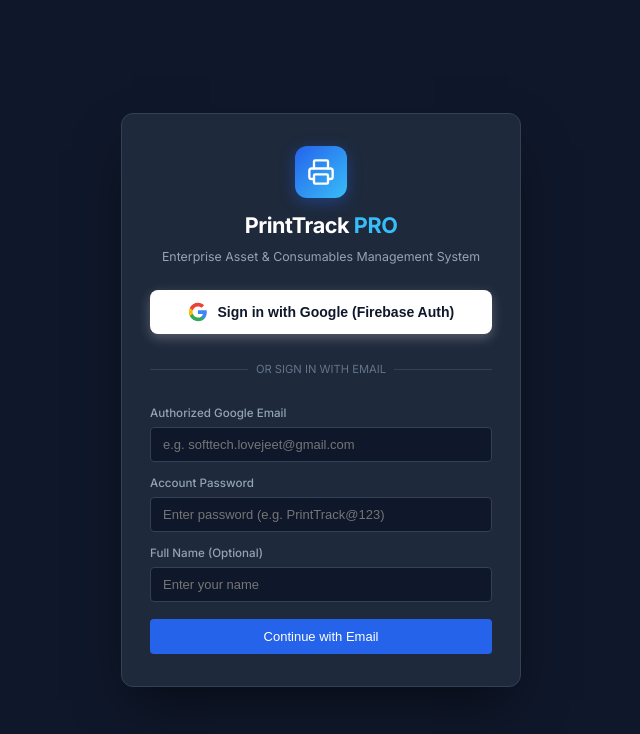
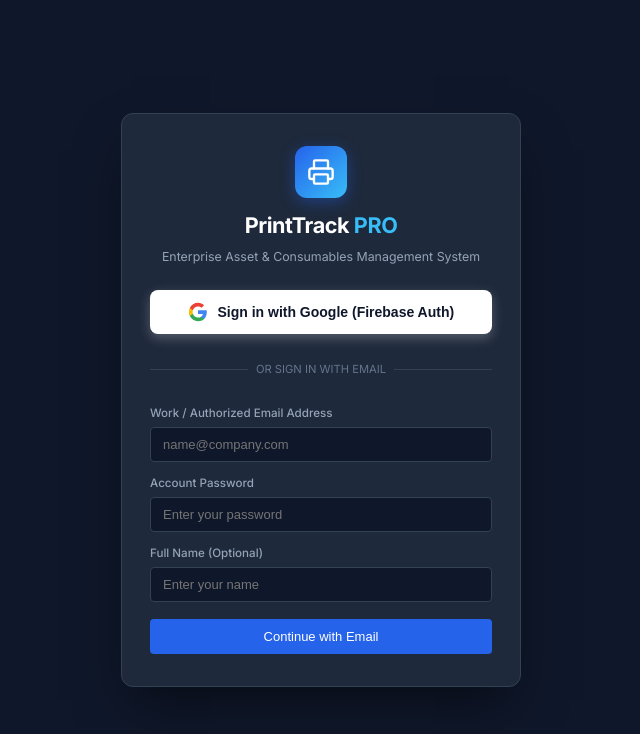
Before and after one commit to rakshaeservices/PrintTrack-Pro, a React (Vite) app: page / in a window 1280 px wide. Shown: the top 734 px of the page, without its empty margins (319-959 px from the left). Built offline with nearby package versions, Linux system fonts and the light colour scheme; no server answers.

Commit message:
fix: replace demo placeholders with clean generic placeholders on LoginPage

```diff
--- a/src/pages/LoginPage.jsx
+++ b/src/pages/LoginPage.jsx
@@ -152,13 +152,13 @@
         <form onSubmit={handleEmailSubmit} style={{ display: 'flex', flexDirection: 'column', gap: '0.85rem' }}>
           <div>
             <label style={{ fontSize: '0.725rem', color: '#94a3b8', marginBottom: '0.35rem', display: 'block', fontWeight: 500 }}>
-              Authorized Google Email
+              Work / Authorized Email Address
             </label>
             <input
               type="email"
               required
               className="form-control"
-              placeholder="e.g. softtech.lovejeet@gmail.com"
+              placeholder="name@company.com"
               value={customEmail}
               onChange={e => setCustomEmail(e.target.value)}
               style={{ padding: '0.55rem 0.75rem' }}
@@ -171,8 +171,9 @@
             </label>
             <input
               type="password"
+              required
               className="form-control"
-              placeholder="Enter password (e.g. PrintTrack@123)"
+              placeholder="Enter your password"
               value={password}
               onChange={e => setPassword(e.target.value)}
               style={{ padding: '0.55rem 0.75rem' }}
```
